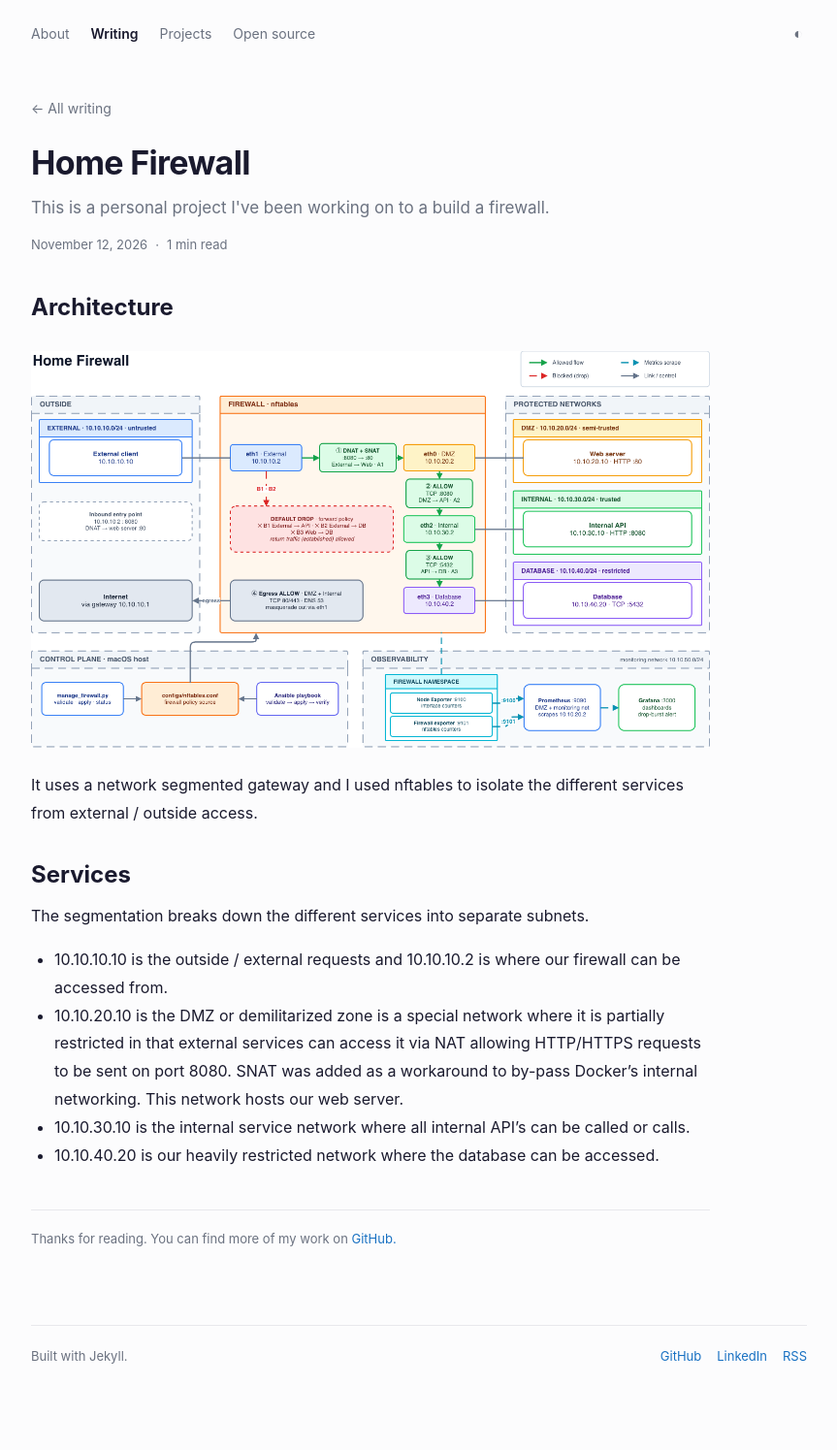
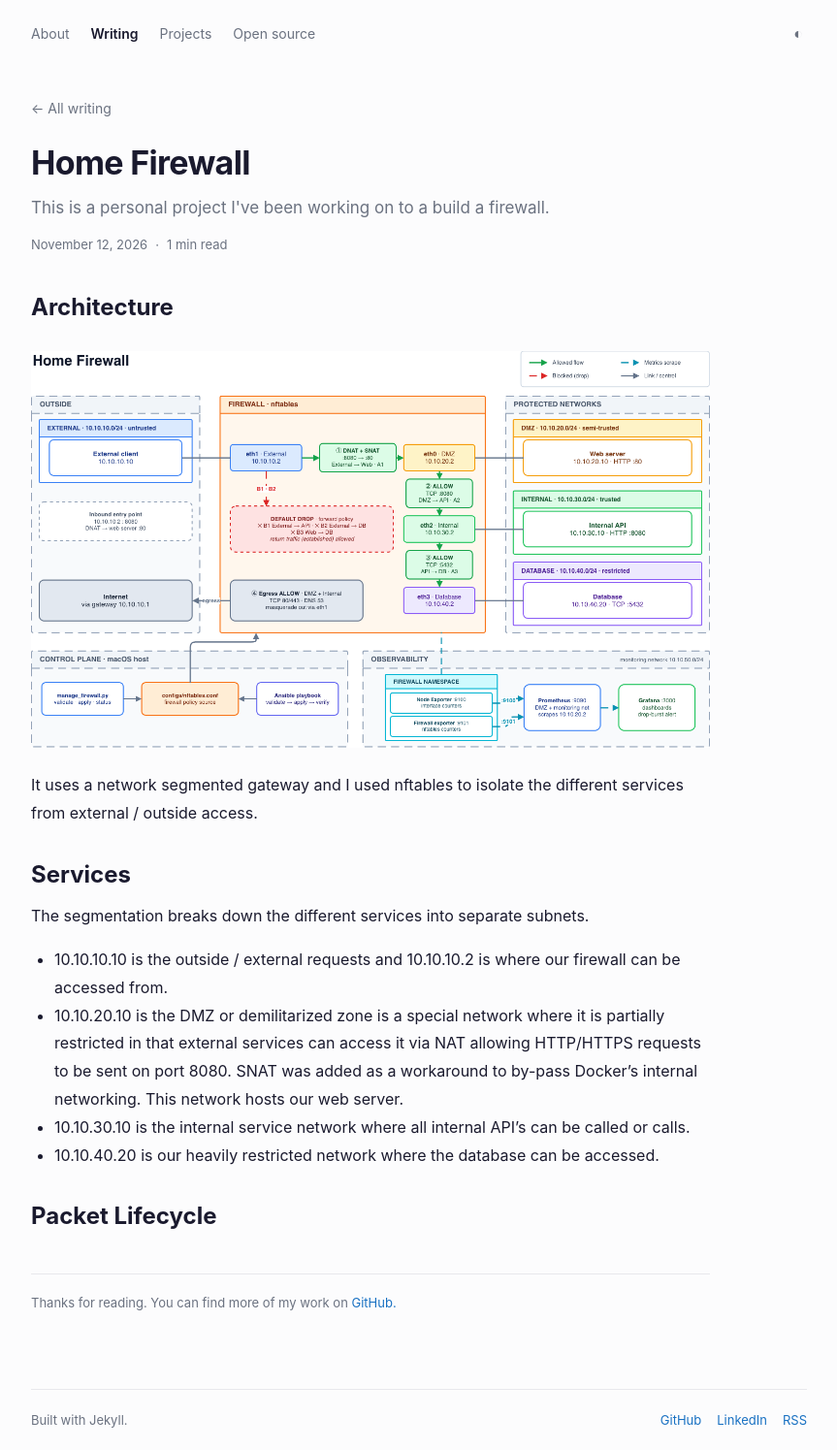
Before and after one commit to vichekaoeun/vichekaoeun.github.io, a Jekyll site: the page built from _posts/2026-11-12-home-firewall.md, in a window 1280 px wide. Shown: the whole page at 97% size, without its empty margins (208-1071 px from the left). Built offline with Jekyll 4.4.1, drawn with Linux system fonts in a browser that asks for light colours; before the commit the page ends 1430 px from its top, so only the background shows below that.

Commit message:
Update _posts/2026-11-12-home-firewall.md (via Pages CMS)

```diff
--- a/_posts/2026-11-12-home-firewall.md
+++ b/_posts/2026-11-12-home-firewall.md
@@ -17,3 +17,5 @@ The segmentation breaks down the different services into separate subnets.
 - 10.10.20.10 is the DMZ or demilitarized zone is a special network where it is partially restricted in that external services can access it via NAT allowing HTTP/HTTPS requests to be sent on port 8080. SNAT was added as a workaround to by-pass Docker's internal networking. This network hosts our web server.
 - 10.10.30.10 is the internal service network where all internal API's can be called or calls.
 - 10.10.40.20 is our heavily restricted network where the database can be accessed.
+
+## Packet Lifecycle
```
